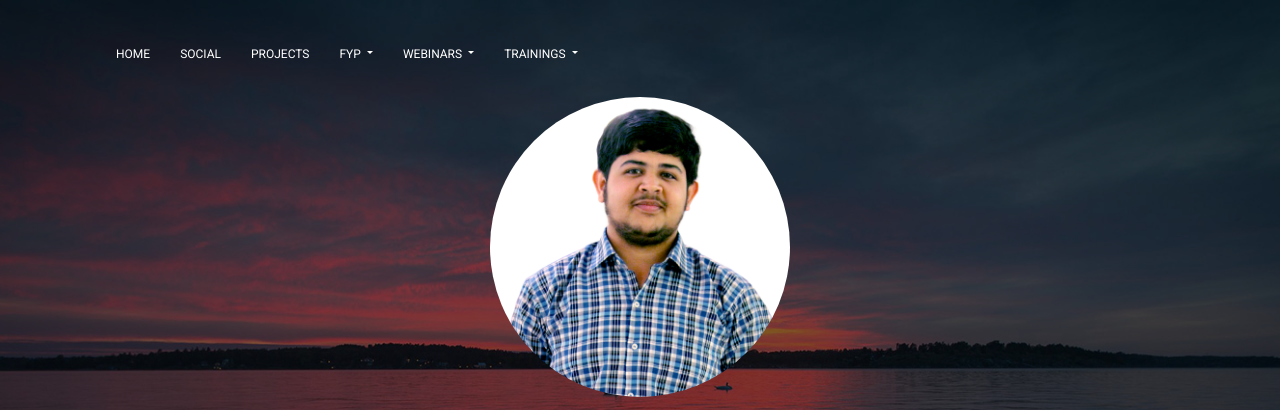
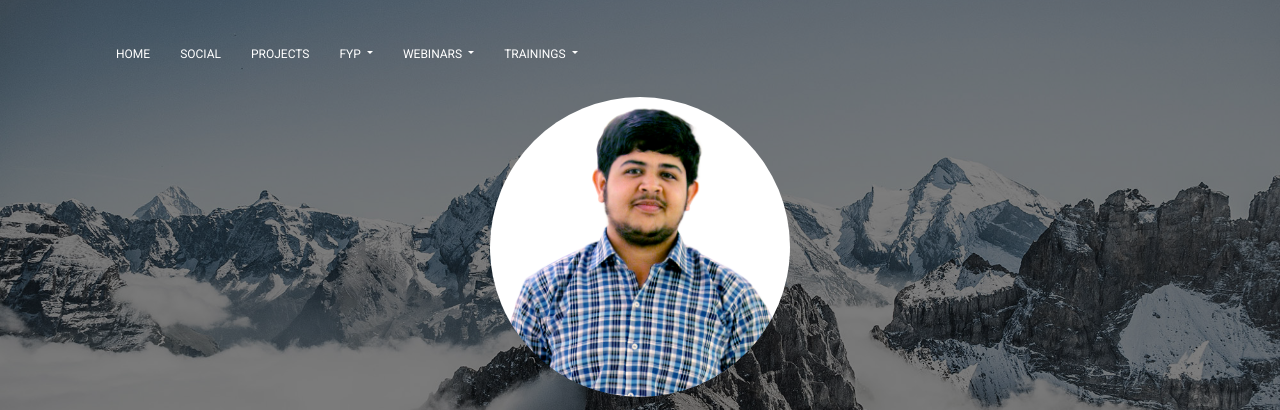
Before and after one commit to MuhammadRafay151/MyWebsite, a plain HTML site: page index.html in a window 1280 px wide. Shown: the top 410 px of the page. Drawn offline with Linux system fonts and the light colour scheme; no server answers.

Commit message:
background change

```diff
--- a/index.html
+++ b/index.html
@@ -43,7 +43,7 @@
 
 <body class="bg-white">
     <script src="/components/navbar.js"></script>
-    <div class="page-header header-filter" data-parallax="true" style="background-image: url('assets/img/bg2.jpg')">
+    <div class="page-header header-filter" data-parallax="true" style="background-image: url('assets/img/bg7.jpg')">
         <div class="container">
             <div class="row">
                 <div class="col-md-8 ml-auto mr-auto">
```
